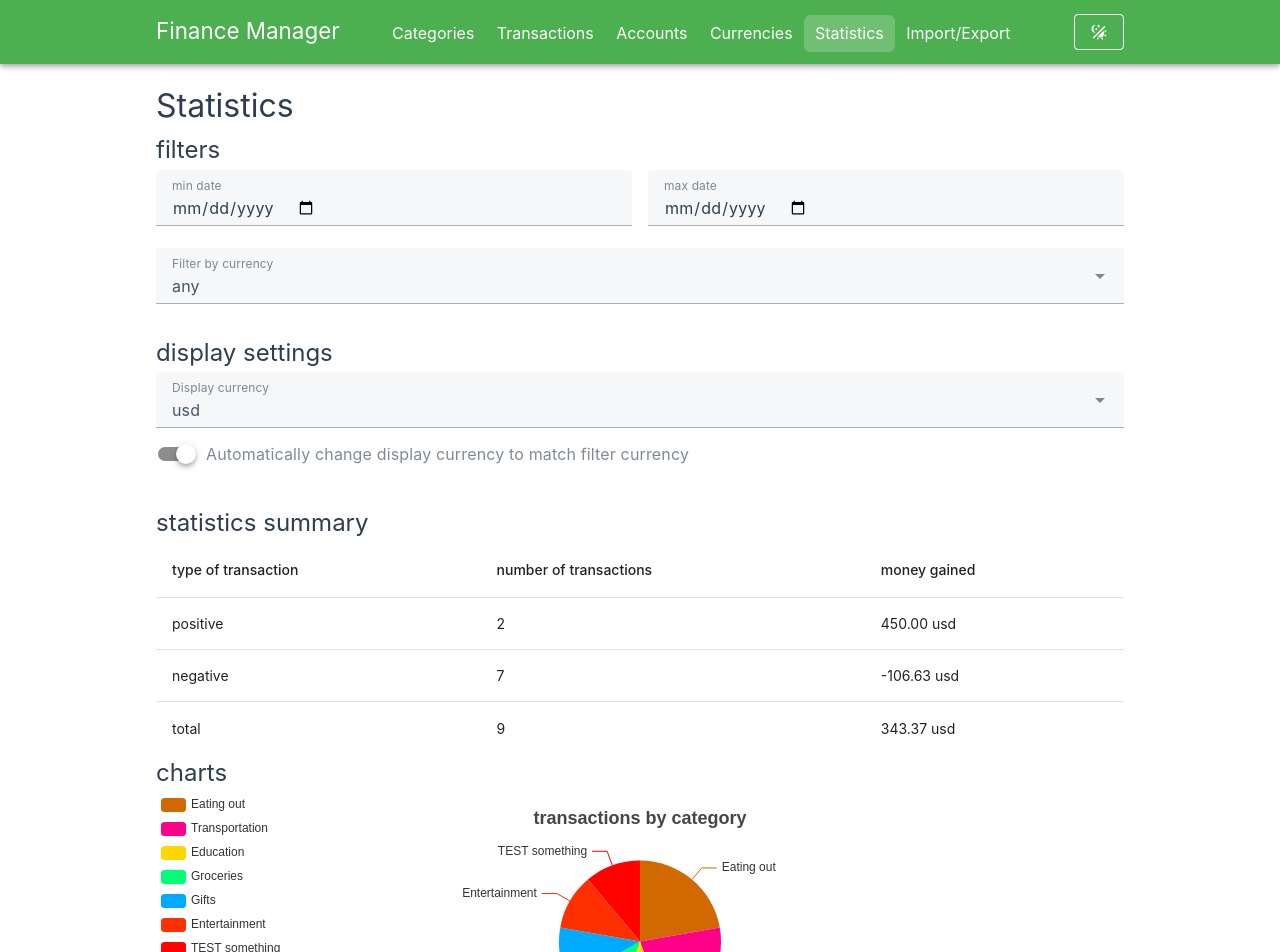
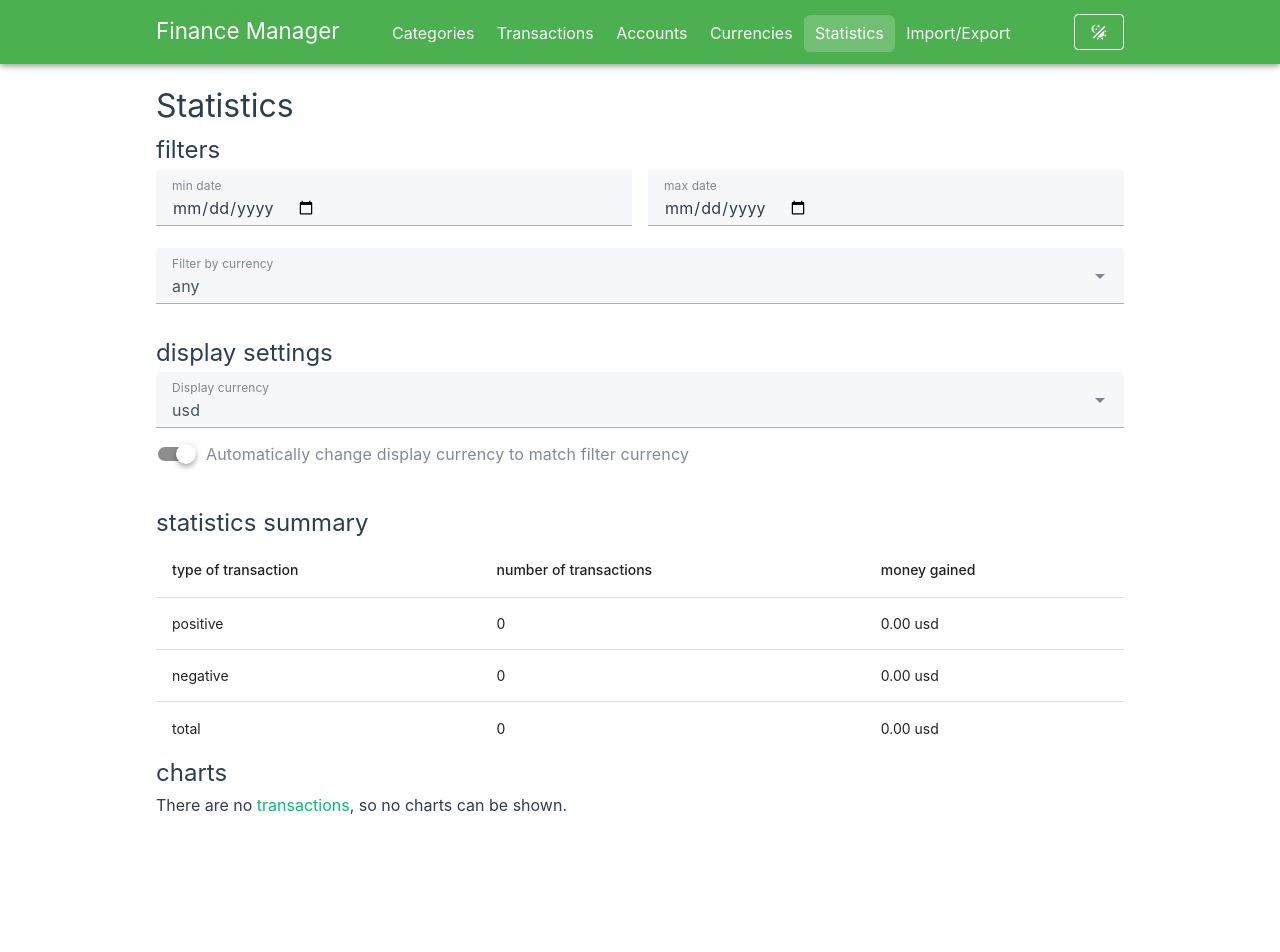
Before and after one commit to FilipTarajko/finance-manager, a Vue app: page /statistics in a window 1280 px wide. Shown: the top 952 px of the page. After the commit the page ends 842 px from the top, so only its background shows below. Built offline with nearby package versions, Linux system fonts and the light colour scheme.

Commit message:
Update default accounts, currencies and categories

```diff
--- a/src/stores/categoriesStore.ts
+++ b/src/stores/categoriesStore.ts
@@ -7,7 +7,7 @@ import {
 } from '../types/types'
 import { useStorage } from '@vueuse/core'
 
-import defaultData from './smallData.json'
+import defaultData from './defaultCategories.json'
 
 export const useCategoriesStore = defineStore('categories', () => {
   const categories: Ref<Category[]> = useStorage('categories', defaultData)
--- a/src/stores/defaultAccounts.json
+++ b/src/stores/defaultAccounts.json
@@ -13,5 +13,10 @@
     "id": 2,
     "name": "dollars account",
     "currency_id": 1
+  },
+  {
+    "id": 3,
+    "name": "euro account",
+    "currency_id": 3
   }
 ]
--- /dev/null
+++ b/src/stores/defaultCategories.json
@@ -0,0 +1,44 @@
+[
+  {
+    "id": 1,
+    "name": "Eating out",
+    "color": "#d16900",
+    "icon": "mdi-silverware-variant",
+    "transactions": []
+  },
+  {
+    "id": 2,
+    "name": "Education",
+    "color": "#ffd700",
+    "icon": "mdi-school",
+    "transactions": []
+  },
+  {
+    "id": 3,
+    "name": "Groceries",
+    "color": "#00ff77",
+    "icon": "mdi-shopping",
+    "transactions": []
+  },
+  {
+    "id": 4,
+    "name": "Gifts",
+    "color": "#00aaff",
+    "icon": "mdi-gift",
+    "transactions": []
+  },
+  {
+    "id": 5,
+    "name": "Transportation",
+    "color": "#ff0088",
+    "icon": "mdi-train-car",
+    "transactions": []
+  },
+  {
+    "id": 6,
+    "name": "Entertainment",
+    "color": "#ff3000",
+    "icon": "mdi-movie",
+    "transactions": []
+  }
+]
--- a/src/stores/defaultCurrencies.json
+++ b/src/stores/defaultCurrencies.json
@@ -5,7 +5,7 @@
     "base_currency_id": 1,
     "value_relative_to_base": 1.0,
     "value_relative_to_default": 1.0,
-    "api_name": ""
+    "api_name": "usd"
   },
   {
     "id": 2,
@@ -13,14 +13,14 @@
     "base_currency_id": 1,
     "value_relative_to_base": 0.25,
     "value_relative_to_default": 0.25,
-    "api_name": ""
+    "api_name": "pln"
   },
   {
     "id": 3,
-    "name": "10pln prepaid",
-    "base_currency_id": 2,
-    "value_relative_to_base": 10,
-    "value_relative_to_default": 2.5,
-    "api_name": ""
+    "name": "eur",
+    "base_currency_id": 1,
+    "value_relative_to_base": 1.07,
+    "value_relative_to_default": 1.07,
+    "api_name": "eur"
   }
 ]
```
Also changed, not shown: 1 other file (tests, documents, lock files or other folders).
